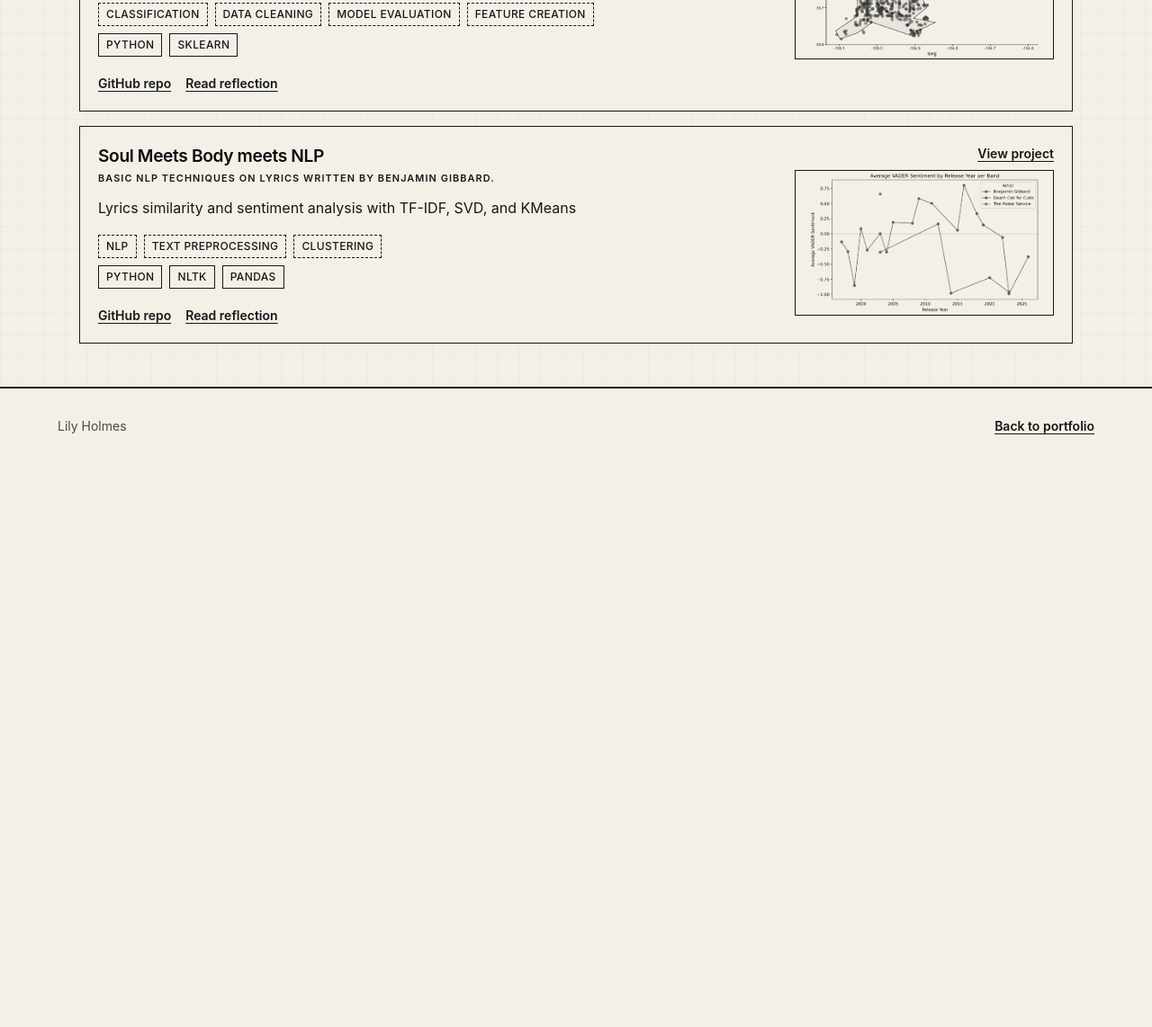
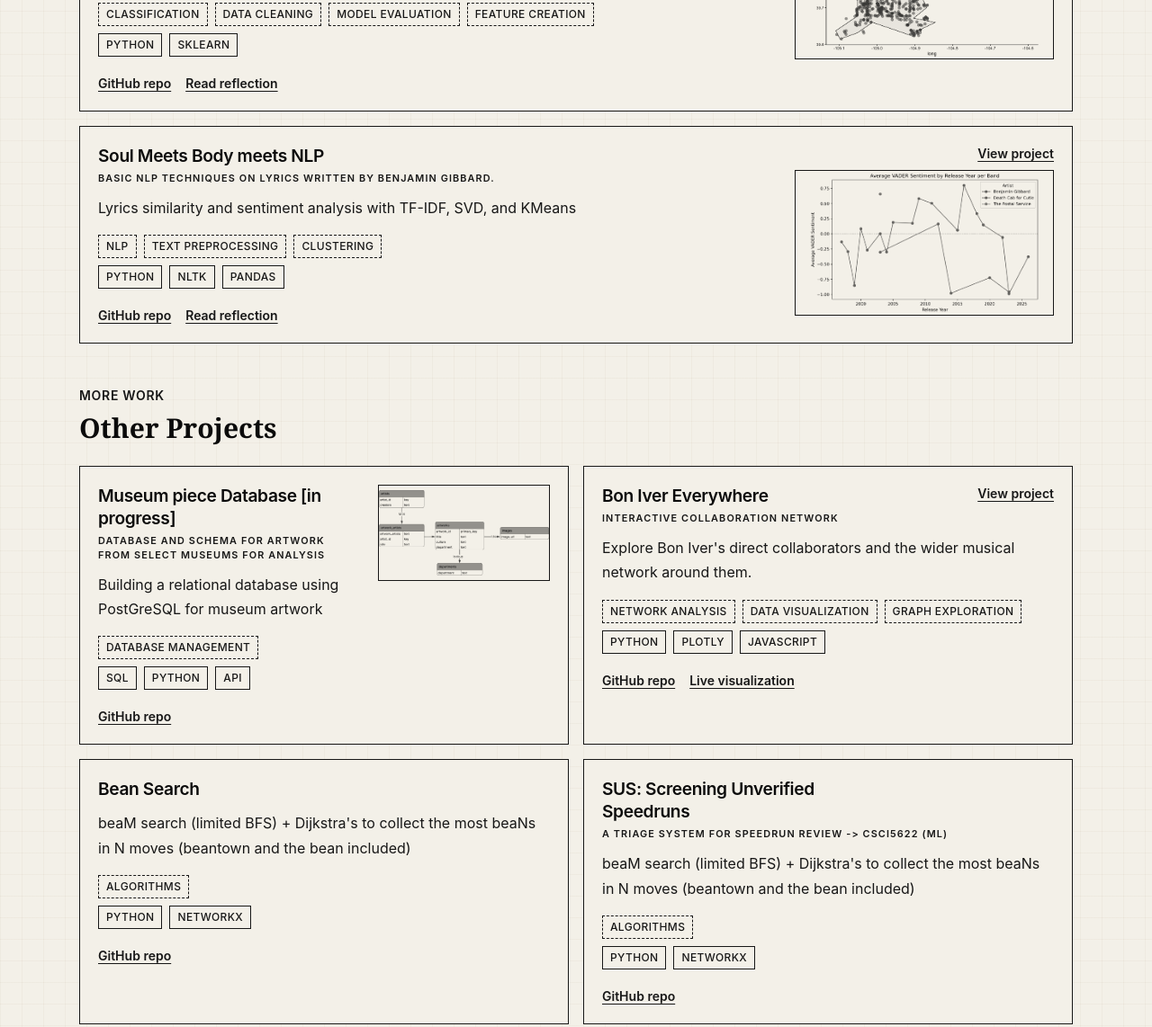
Before and after one commit to lily-harper/lily-harper.github.io, a plain HTML site: page projects.html in a window 1280 px wide. Shown: the part 756-1898 px from the top of the page at 90% size. Before the commit the page ends 1272 px from the top, so only its background shows below. Drawn offline with nearby package versions, Linux system fonts and the light colour scheme.

Commit message:
project updates

```diff
--- a/styles.css
+++ b/styles.css
@@ -297,6 +297,12 @@ main > section {
 
 .project-archive-cta {
   flex-shrink: 0;
+}
+
+.project-archive-actions {
+  align-items: center;
+  display: flex;
+  gap: 0.75rem;
 }
 
 .project-archive-side {
--- a/things.js
+++ b/things.js
@@ -19,7 +19,8 @@ const portfolio = {
     {
       title: "Museum piece Database [in progress]",
       hidden: true,
-      featured: true,
+      featured: false,
+      showViewLink: false,
       subtitle: "Database and Schema for artwork from select Museums for analysis",
       summary:
         "Building a relational database using PostGreSQL for museum artwork",
@@ -48,30 +49,40 @@ const portfolio = {
       graphicAlt: "Sentiment per year",
     },
     {
-      title: "Portfolio",
-      hidden: true,
-      subtitle: "This website itself",
-      summary:
-        "Self marketing where signal persists over noise (hopefully)",
-      methods: ["Basic web design"],
-      tools: ["HTML", "CSS", "JavaScript", "Codex"],
-      link: "projects/portfolio.html",
-      graphicLabel: "Classifier results",
-      graphicSrc: "assets/project_cards/portfolio.png",
-      graphicAlt: "screenshot of my portfolio",
-    },
-    {
       title: "Bon Iver Everywhere",
       hidden: true,
+      showViewLink: true,
       subtitle: "Interactive collaboration network",
       summary:
         "Explore Bon Iver's direct collaborators and the wider musical network around them.",
       methods: ["Network analysis", "Data visualization", "Graph exploration"],
       tools: ["Python", "Plotly", "JavaScript"],
       link: "projects/bon-iver-everywhere.html",
+      repoLink: "https://github.com/lily-harper/bon-iver-everywhere",
       deploymentLink: "https://lilyholmes.dev/bon-iver-everywhere/",
       deploymentTitle: "Live visualization",
       graphicLabel: "Collaboration network",
+    },
+    {
+      title: "Bean Search",
+      hidden: true,
+      showViewLink: false,
+      summary:
+        "beaM search (limited BFS) + Dijkstra's to collect the most beaNs in N moves (beantown and the bean included)",
+      methods: ["Algorithms"],
+      tools: ["Python", "NetworkX"],
+      repoLink: "https://github.com/lily-harper/bean_search",
+    },
+    {
+      title: "SUS: Screening Unverified Speedruns",
+      hidden: true,
+      showViewLink: false,
+      subtitle: "A triage system for speedrun review  -> CSCI5622 (ML)",
+      summary:
+        "beaM search (limited BFS) + Dijkstra's to collect the most beaNs in N moves (beantown and the bean included)",
+      methods: ["Algorithms"],
+      tools: ["Python", "NetworkX"],
+    repoLink: "https://github.com/lily-harper/bean_search",
     },
   ],
   skills: [
@@ -103,7 +114,6 @@ const portfolio = {
       "Classification",
       "Natural language processing basics",
       "Model evaluation",
-      "Dimensionality reduction",
     ],
   },
   {
@@ -113,7 +123,6 @@ const portfolio = {
       "Git/GitHub",
       "Jupyter",
       "LaTeX",
-      "VS Code",
       "DBeaver",
       "AWS (S3, EC2, Bedrock)",
       "AI-assisted coding workflows",
@@ -237,7 +246,7 @@ function archiveProjectCard(project) {
   return `
     <article class="archive-card-muted project-archive-row p-5 shadow-sm">
       <div class="project-archive-side">
-        <a class="archive-link project-archive-cta text-sm font-semibold" href="${project.link}">View project</a>
+        ${project.showViewLink !== false ? `<a class="archive-link project-archive-cta text-sm font-semibold" href="${project.link}">View project</a>` : ""}
         ${
           project.graphicSrc
             ? `<a class="project-archive-thumbnail" href="${project.link}" aria-label="View ${project.title}">
@@ -251,11 +260,7 @@ function archiveProjectCard(project) {
           <h3 class="text-lg font-semibold">
             <a class="archive-title hover:text-[var(--color-link-hover)]" href="${project.link}">${project.title}</a>
           </h3>
-          ${
-            project.subtitle
-              ? `<p class="archive-accent mt-1 text-xs font-semibold uppercase tracking-wider">${project.subtitle}</p>`
-              : ""
-          }
+          ${project.subtitle ? `<p class="archive-accent mt-1 text-xs font-semibold uppercase tracking-wider">${project.subtitle}</p>` : ""}
         </div>
       </div>
       <p class="archive-muted mt-3 text-base leading-7">${project.summary}</p>
@@ -307,8 +312,12 @@ if (projectsList) {
   const visibleProjects = portfolio.projects.filter((project) => !project.hidden);
 
   if (archiveLayout) {
-    const featuredProjects = visibleProjects.filter((project) => project.featured);
-    projectsList.innerHTML = projectSection("Featured Work", "Selected projects", featuredProjects);
+    const featuredProjects = portfolio.projects.filter((project) => project.featured);
+    const otherProjects = portfolio.projects.filter((project) => !project.featured);
+    projectsList.innerHTML = [
+      projectSection("My Work", "Selected projects", featuredProjects),
+      projectSection("Other Projects", "More work", otherProjects, true),
+    ].join("");
   } else {
     projectsList.innerHTML = visibleProjects
     .filter((project) => !project.placeholder)
@@ -329,7 +338,7 @@ if (projectsList) {
           ${chipSection("Methods", project.methods, "archive-method-tag")}
           ${chipSection("Tools", project.tools, "archive-tag")}
           <div class="mt-5 flex flex-wrap gap-x-4 gap-y-2 text-sm font-semibold">
-            <a class="archive-link" href="${project.link}">View project</a>
+            ${project.showViewLink !== false ? `<a class="archive-link" href="${project.link}">View project</a>` : ""}
             ${
               project.repoLink
                 ? `<a class="archive-link" href="${project.repoLink}" target="_blank" rel="noopener noreferrer">GitHub repo</a>`
```
